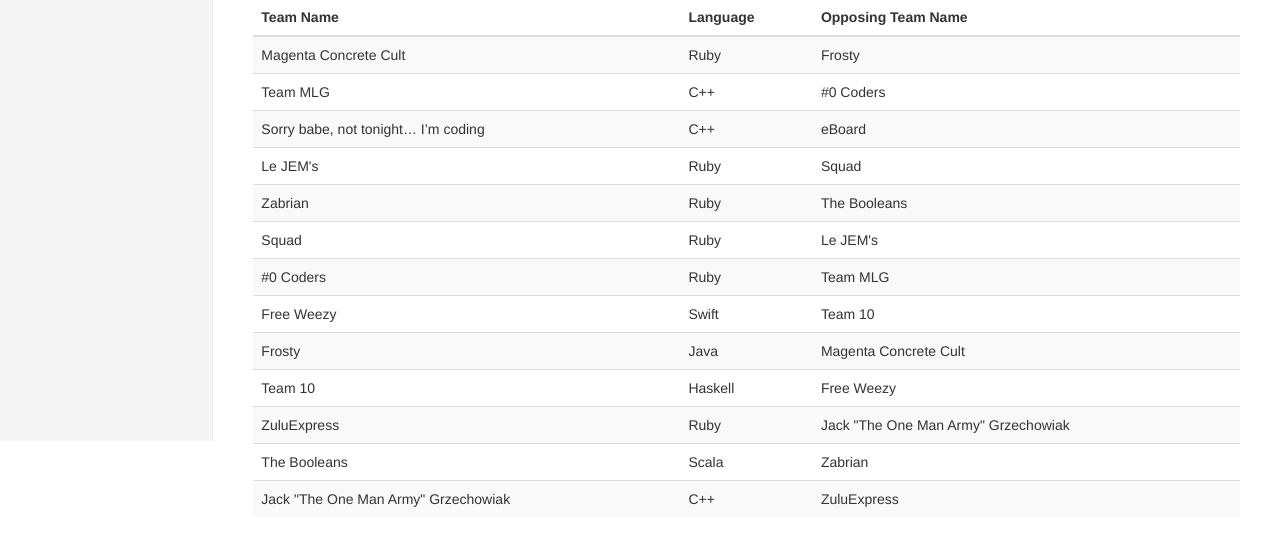
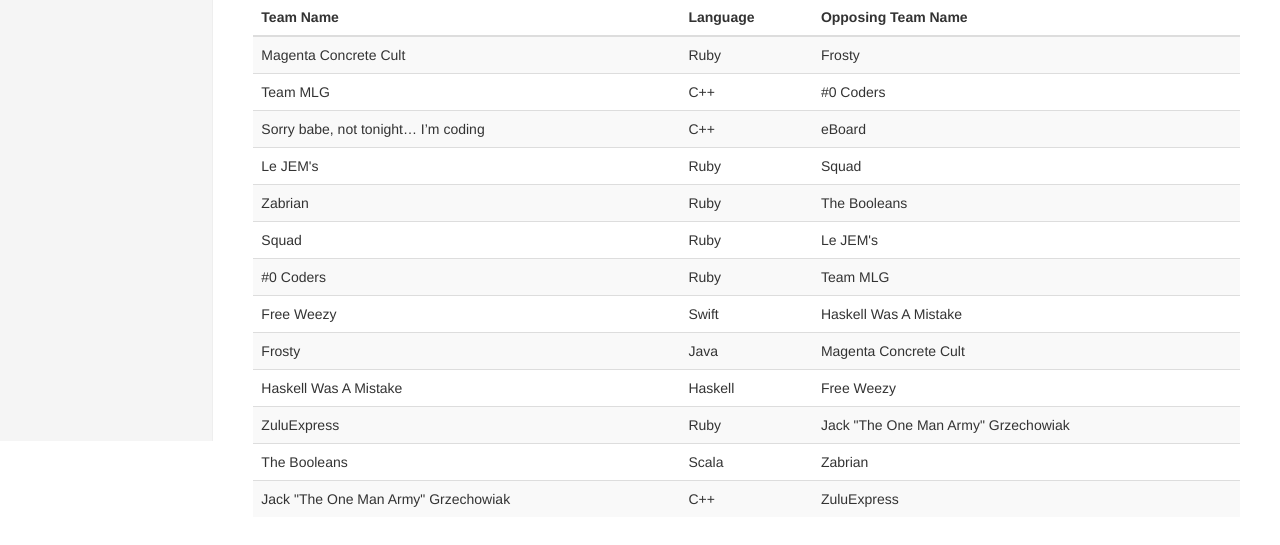
Before and after one commit to AKippins/HackathonHelp, a website: page static/index.html in a window 1280 px wide. Shown: the part 359-904 px from the top of the page. Drawn offline with nearby package versions, Linux system fonts and the light colour scheme.

Commit message:
All teams have their names now

```diff
--- a/static/index.html
+++ b/static/index.html
@@ -119,7 +119,7 @@
                 <tr>
                   <td>Free Weezy</td>
                   <td>Swift</td>
-                  <td>Team 10</td>
+                  <td>Haskell Was A Mistake</td>
                 </tr>
                 <tr>
                   <td>Frosty</td>
@@ -127,7 +127,7 @@
                   <td>Magenta Concrete Cult</td>
                 </tr>
                 <tr>
-                  <td>Team 10</td>
+                  <td>Haskell Was A Mistake</td>
                   <td>Haskell</td>
                   <td>Free Weezy</td>
                 </tr>
```
